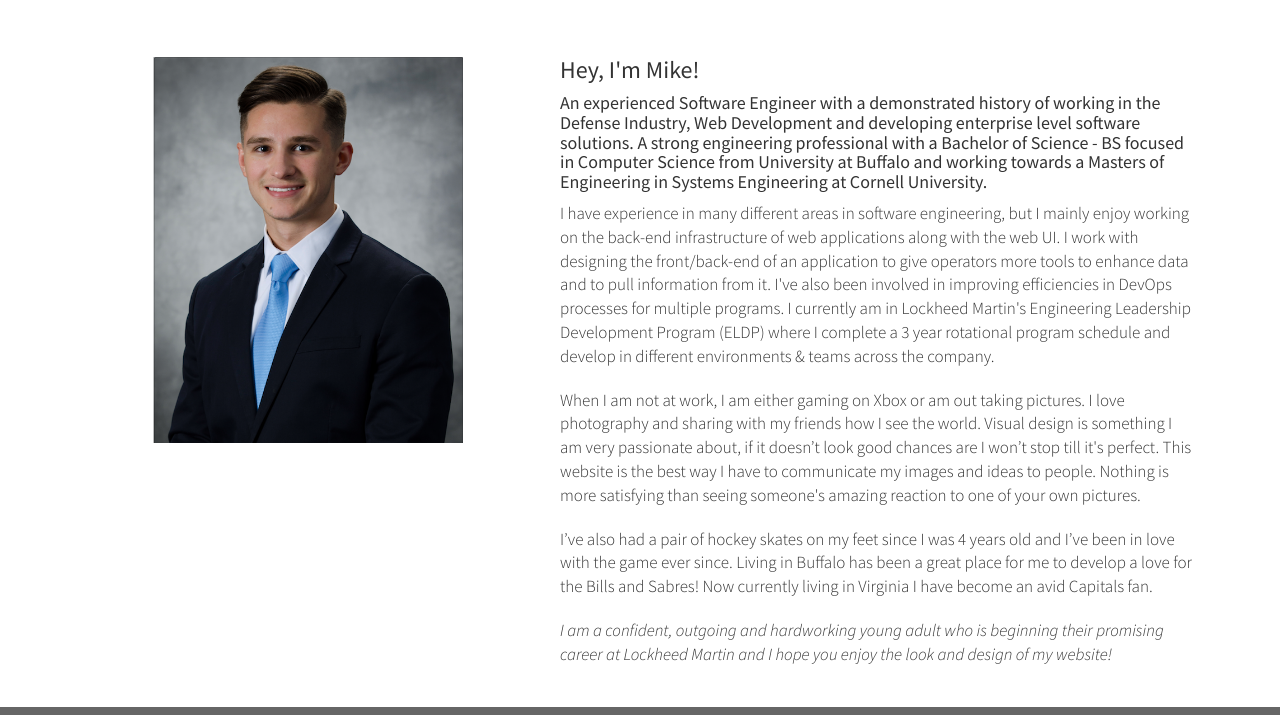
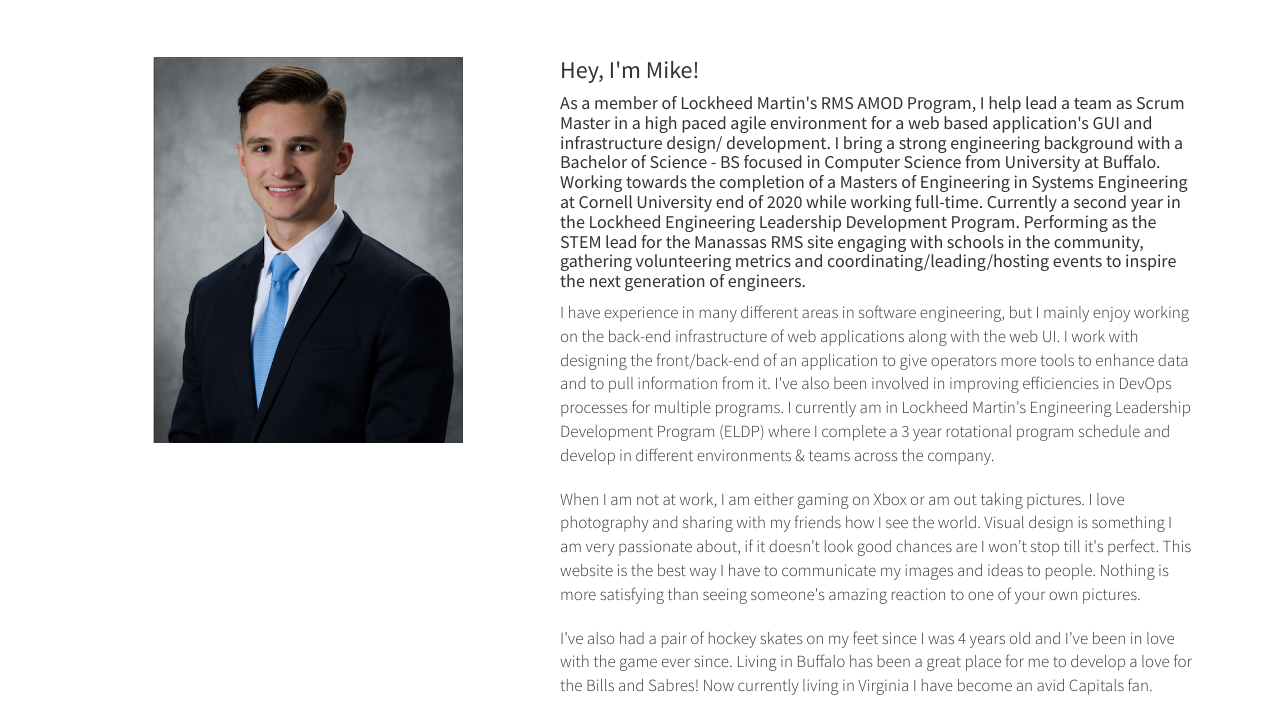
Before and after one commit to michaelkulbacki/michaelkulbacki.github.io, a plain HTML site: page about.html in a window 1280 px wide. Shown: the part 144-859 px from the top of the page. Drawn offline with Linux system fonts and the light colour scheme.

Commit message:
updated bio, removed pics

```diff
--- a/about.html
+++ b/about.html
@@ -117,14 +117,14 @@
           </div>
           <div class="col-md-7 text-left h3margin" data-wow-delay="0.2s" id="aboutdesc">
             <h3>Hey, I'm Mike!</h3>
-            <h4>An experienced Software Engineer with a demonstrated history of working in the Defense Industry, Web Development and developing enterprise level software solutions. A strong engineering professional with a Bachelor of Science - BS focused in Computer Science from University at Buffalo and working towards a Masters of Engineering in Systems Engineering at Cornell University.</h4>
+            <h4>As a member of Lockheed Martin's RMS AMOD Program, I help lead a team as Scrum Master in a high paced agile environment for a web based application's GUI and infrastructure design/ development. I bring a strong engineering background with a Bachelor of Science - BS focused in Computer Science from University at Buffalo. Working towards the completion of a Masters of Engineering in Systems Engineering at Cornell University end of 2020 while working full-time. Currently a second year in the Lockheed Engineering Leadership Development Program. Performing as the STEM lead for the Manassas RMS site engaging with schools in the community, gathering volunteering metrics and coordinating/leading/hosting events to inspire the next generation of engineers.</h4>
             <p class="lead">I have experience in many different areas in software engineering, but I mainly enjoy working on the back-end infrastructure of web applications along with the web UI. I work with designing the front/back-end of an application to give operators more tools to enhance data and to pull information from it.  I've also been involved in improving efficiencies in DevOps processes for multiple programs.  I currently am in Lockheed Martin's Engineering Leadership Development Program (ELDP) where I complete a 3 year rotational program schedule and develop in different environments & teams across the company.</p>
 
             <p class="lead">When I am not at work, I am either gaming on Xbox or am out taking pictures. I love photography and sharing with my friends how I see the world. Visual design is something I am very passionate about, if it doesn’t look good chances are I won’t stop till it's perfect. This website is the best way I have to communicate my images and ideas to people. Nothing is more satisfying than seeing someone's amazing reaction to one of your own pictures.</p>
 
             <p class="lead">I’ve also had a pair of hockey skates on my feet since I was 4 years old and I’ve been in love with the game ever since. Living in Buffalo has been a great place for me to develop a love for the Bills and Sabres!  Now currently living in Virginia I have become an avid Capitals fan.</p>
 
-            <p class="lead"><i>I am a confident, outgoing and hardworking young adult who is beginning their promising career at Lockheed Martin and I hope you enjoy the look and design of my website!</i></p>
+            <p class="lead"><i>I am a confident, outgoing and hardworking young adult who is advancing their promising career at Lockheed Martin and I hope you enjoy the look and design of my website!</i></p>
           </div>
         </div>
       </div>
```
Also changed, not shown: index.html (+1 -1 lines), portraits.html (+0 -3 lines).
